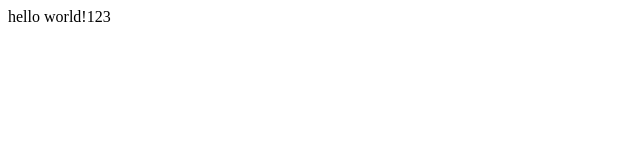
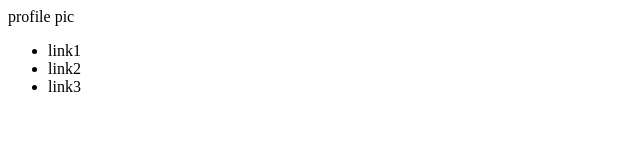
Before and after one commit to jmichelwilliams/jmichelwilliams.github.io, a React app in the folder resume/: page / in a window 1280 px wide. Shown: the whole page, without its empty margins (0-640 px from the left). Built offline with nearby package versions, Linux system fonts and the light colour scheme.

Commit message:
Created Header and Navbar Components.

```diff
--- a/resume/public/index.html
+++ b/resume/public/index.html
@@ -10,34 +10,13 @@
       content="Web site created using create-react-app"
     />
     <link rel="apple-touch-icon" href="%PUBLIC_URL%/logo192.png" />
-    <!--
-      manifest.json provides metadata used when your web app is installed on a
-      user's mobile device or desktop. See https://developers.google.com/web/fundamentals/web-app-manifest/
-    -->
+
     <link rel="manifest" href="%PUBLIC_URL%/manifest.json" />
-    <!--
-      Notice the use of %PUBLIC_URL% in the tags above.
-      It will be replaced with the URL of the `public` folder during the build.
-      Only files inside the `public` folder can be referenced from the HTML.
 
-      Unlike "/favicon.ico" or "favicon.ico", "%PUBLIC_URL%/favicon.ico" will
-      work correctly both with client-side routing and a non-root public URL.
-      Learn how to configure a non-root public URL by running `npm run build`.
-    -->
-    <title>React App</title>
+    <title>James Michel-Williams - CV - Resume</title>
   </head>
   <body>
     <noscript>You need to enable JavaScript to run this app.</noscript>
     <div id="root"></div>
-    <!--
-      This HTML file is a template.
-      If you open it directly in the browser, you will see an empty page.
-
-      You can add webfonts, meta tags, or analytics to this file.
-      The build step will place the bundled scripts into the <body> tag.
-
-      To begin the development, run `npm start` or `yarn start`.
-      To create a production bundle, use `npm run build` or `yarn build`.
-    -->
   </body>
 </html>
--- a/resume/src/components/App.js
+++ b/resume/src/components/App.js
@@ -1,5 +1,11 @@
+import Header from "./Header";
+
 const App = () => {
-  return <div>hello world!123</div>;
+  return (
+    <div>
+      <Header />
+    </div>
+  );
 };
 
 export default App;
--- /dev/null
+++ b/resume/src/components/Header.js
@@ -0,0 +1,17 @@
+import styled from "styled-components";
+
+const Header = () => {
+  return (
+    <div>
+      <div>profile pic</div>
+      <div>
+        <ul>
+          <li>link1</li>
+          <li>link2</li>
+          <li>link3</li>
+        </ul>
+      </div>
+    </div>
+  );
+};
+export default Header;
--- /dev/null
+++ b/resume/src/components/Navbar.js
@@ -0,0 +1,3 @@
+const Navbar = () => {};
+
+export default Navbar;
```
Also changed, not shown: resume/src/images/JamesProfilePicture.jpeg (added), 1 other file.
